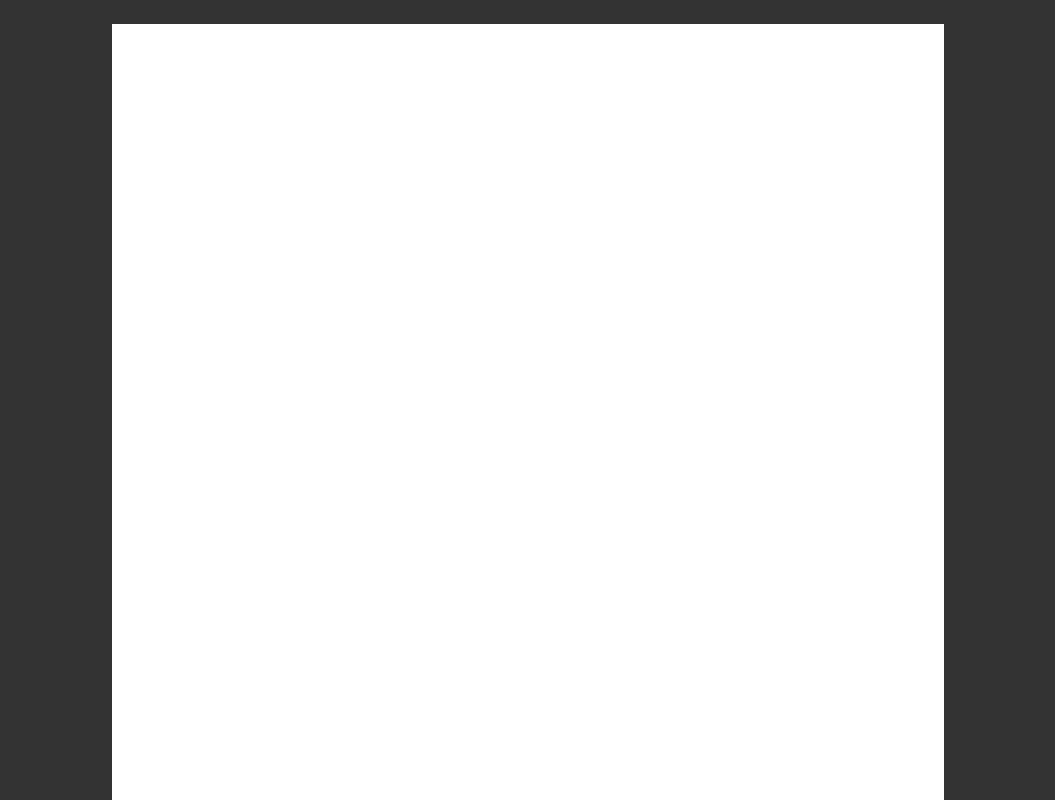
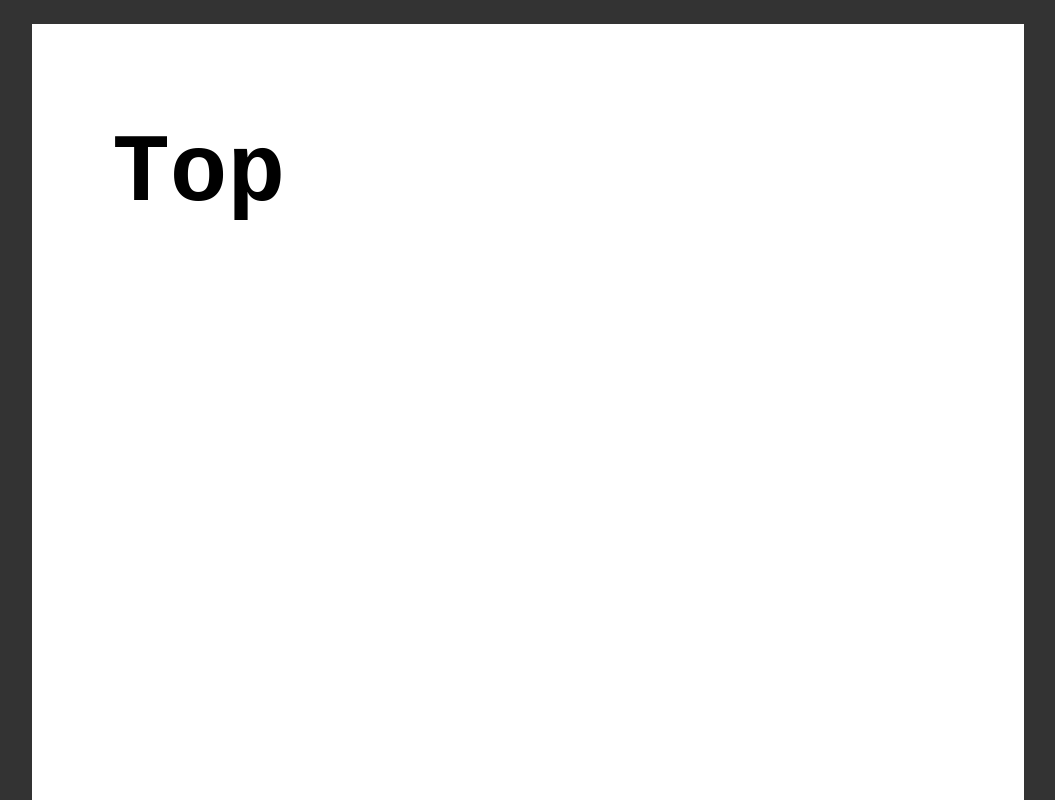
Before and after one commit to mmuejde/css-scroll-to-top, a plain HTML site: page index.html in a window 1280 px wide. Shown: the top 800 px of the page, without its empty margins (112-1167 px from the left). Drawn offline with Linux system fonts and the light colour scheme.

Commit message:
Updates index html

```diff
--- a/index.html
+++ b/index.html
@@ -13,10 +13,15 @@
         align-items: center;
       }
       section {
+        padding: 1rem 5rem;
         margin-top: 1rem;
         background-color: white;
         width: 22cm;
         height: 27cm;
+      }
+      h1{
+        font-family: monospace;
+        font-size: 6rem ;
       }
       button {
         visibility: hidden;
@@ -37,7 +42,9 @@
     </style>
   </head>
   <body>
-    <section></section>
+    <section>
+      <h1>Top</h1>
+    </section>
     <section></section>
     <section></section>
     <button id="scrollToTopButton" onclick="scrollToTop();">Scroll to top</button>
```
